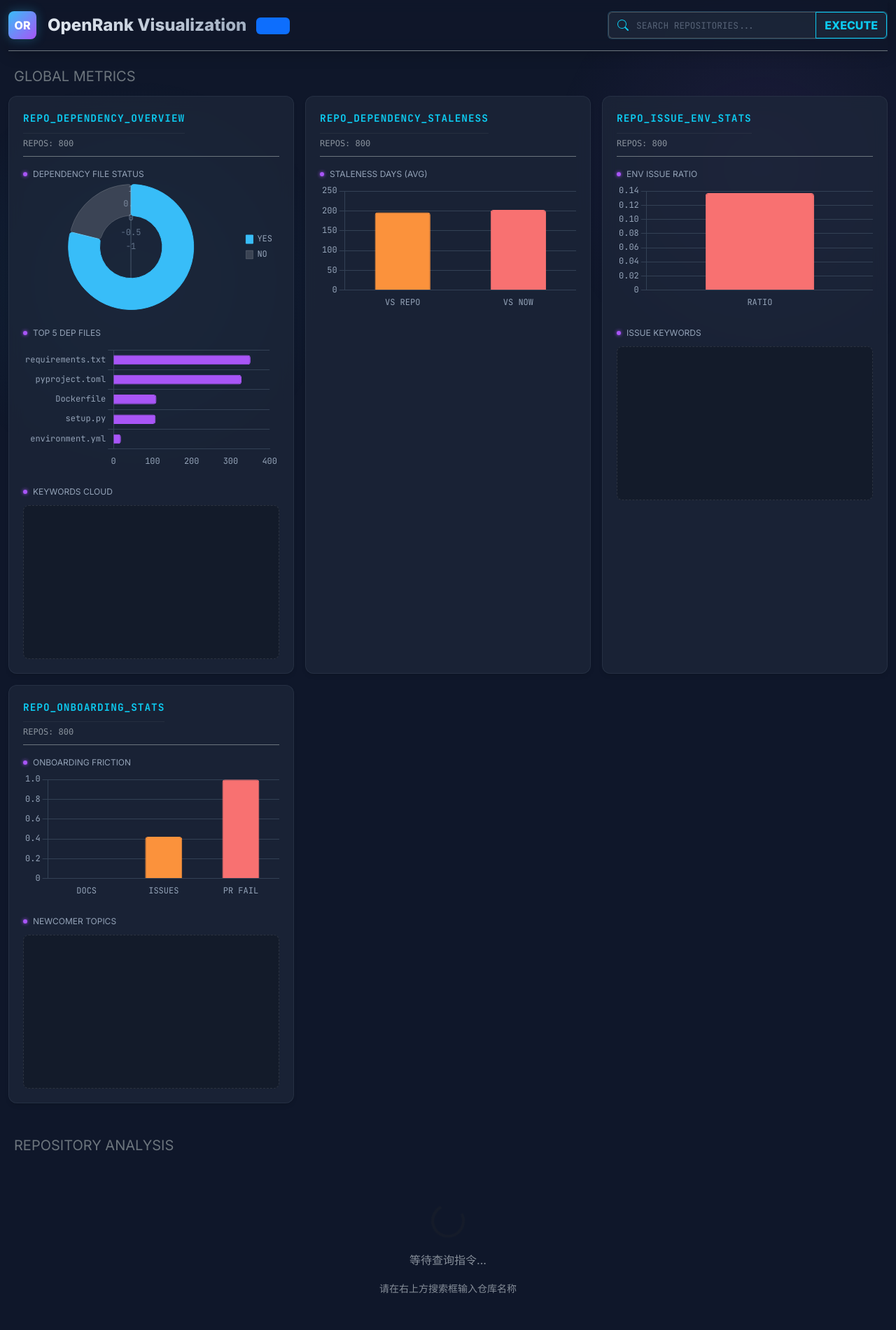
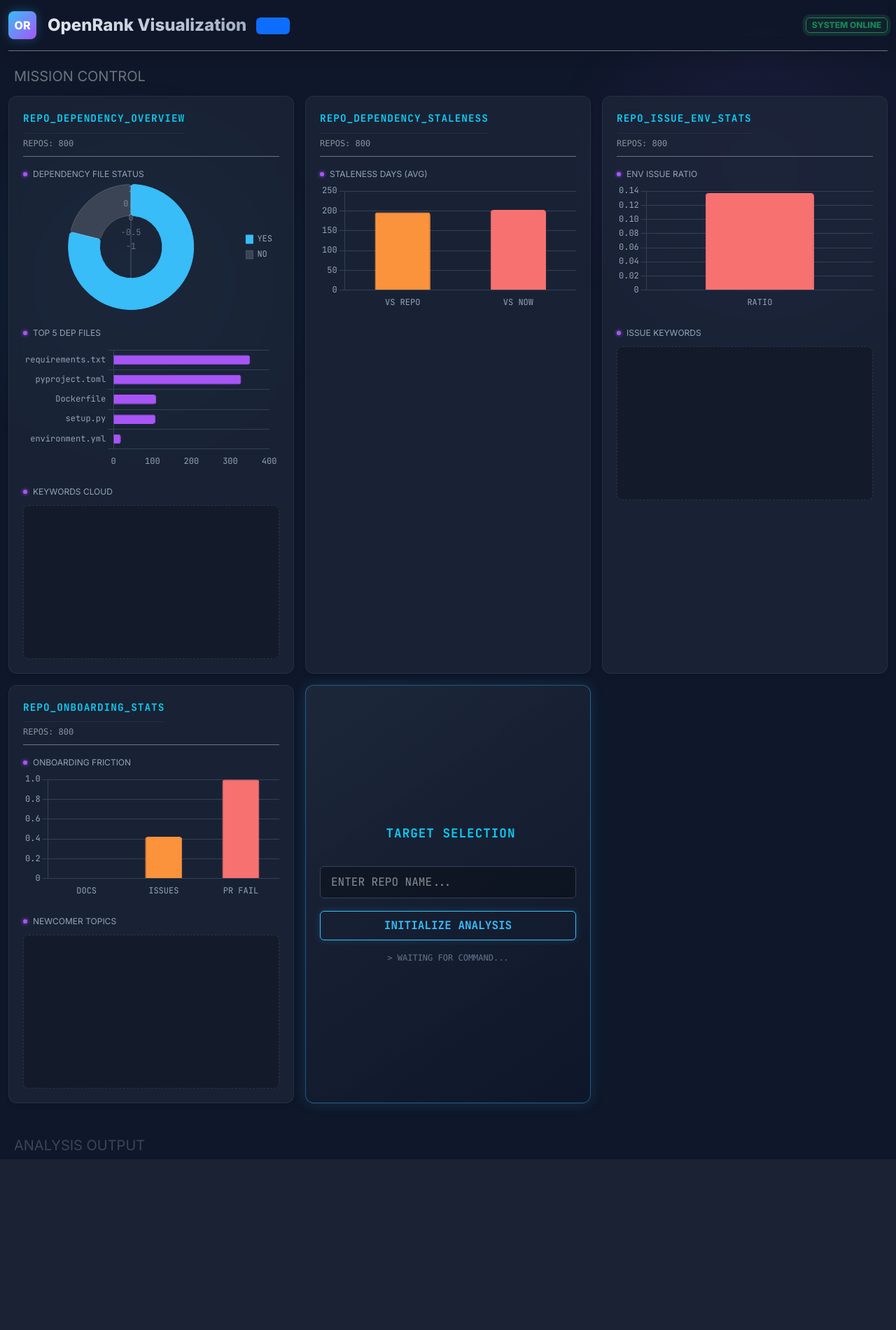
Before and after one commit to SSSSizn/OpenRank, a Flask app: page / in a window 1280 px wide. Shown: the whole page at 70% size. After the commit the page ends 1644 px from the top, so only its background shows below. Run offline with Flask 3, Linux system fonts and the light colour scheme; data that the repository does not hold is empty; some libraries are stand-ins or nearby versions.

Commit message:
基本可以。3+3。

```diff
--- a/webapp/app.py
+++ b/webapp/app.py
@@ -371,7 +371,7 @@
 
 # ===== 硅基流动配置 =====
 # 删掉下划线
-SILICONFLOW_API_KEY = "123"
+SILICONFLOW_API_KEY = "sk-aikhxaddyhhvwodwvcdwwkrvvbqlwglkbigapjvwqjowdbah"
 SILICONFLOW_BASE_URL = "https://api.siliconflow.cn/v1"
 SILICONFLOW_MODEL = "deepseek-ai/DeepSeek-V3.2-Exp"
 
--- a/webapp/static/css/style.css
+++ b/webapp/static/css/style.css
@@ -78,61 +78,13 @@
     -webkit-text-fill-color: transparent;
 }
 
-/* --- 搜索框 --- */
-.search-wrapper {
-    width: 400px;
+.status-pulse {
+    animation: pulse-green 2s infinite;
 }
-.search-wrapper .input-group {
-    background: rgba(30, 41, 59, 0.8);
-    border: 1px solid rgba(56, 189, 248, 0.2);
-    border-radius: 6px;
-    transition: all 0.3s ease;
-}
-.search-wrapper .input-group:focus-within {
-    border-color: var(--primary-glow);
-    box-shadow: 0 0 15px rgba(56, 189, 248, 0.2);
-}
-.search-wrapper input {
-    background: transparent !important;
-    color: white !important;
-    font-family: var(--font-mono);
-    font-size: 0.9rem;
-}
-.search-wrapper input::placeholder {
-    color: rgba(148, 163, 184, 0.5);
-    text-transform: uppercase;
-    font-size: 0.8rem;
-}
-#reposList {
-    position: absolute;
-    top: 100%;
-    left: 0;
-    width: 100%;
-    margin-top: 5px;
-    background: #1e293b;
-    border: 1px solid #334155;
-    border-radius: 6px;
-    max-height: 300px;
-    overflow-y: auto;
-    z-index: 1050;
-    display: none;
-    box-shadow: 0 10px 25px rgba(0,0,0,0.5);
-}
-#reposList div {
-    padding: 10px 15px;
-    color: #cbd5e1;
-    cursor: pointer;
-    font-family: var(--font-mono);
-    font-size: 0.85rem;
-    border-bottom: 1px solid rgba(255,255,255,0.05);
-}
-#reposList div:last-child {
-    border-bottom: none;
-}
-#reposList div:hover {
-    background: #334155;
-    color: var(--primary-glow);
-    padding-left: 20px; /* Slide effect */
+@keyframes pulse-green {
+    0% { box-shadow: 0 0 0 0 rgba(74, 222, 128, 0.4); }
+    70% { box-shadow: 0 0 0 6px rgba(74, 222, 128, 0); }
+    100% { box-shadow: 0 0 0 0 rgba(74, 222, 128, 0); }
 }
 
 /* --- 卡片 (Dashboard Widgets) --- */
@@ -142,7 +94,7 @@
     border-radius: 12px;
     backdrop-filter: blur(10px);
     box-shadow: 0 4px 6px -1px rgba(0, 0, 0, 0.1), 0 2px 4px -1px rgba(0, 0, 0, 0.06);
-    transition: transform 0.2s, box-shadow 0.2s;
+    transition: transform 0.2s, box-shadow 0.2s, border-color 0.2s;
 }
 
 .card:hover {
@@ -159,12 +111,79 @@
     letter-spacing: 1px;
     border-bottom: 1px solid rgba(255,255,255,0.05);
     padding-bottom: 10px;
-    margin-bottom: 1rem; /* Adjust margin for title */
+    margin-bottom: 1rem;
 }
 
 .card-body {
     padding: 1.25rem;
 }
+
+/* --- Search / Action Card Specifics --- */
+.search-card {
+    background: linear-gradient(145deg, rgba(30, 41, 59, 0.9), rgba(15, 23, 42, 0.95));
+    border: 1px solid rgba(56, 189, 248, 0.4); /* Brighter border */
+    box-shadow: 0 0 20px rgba(56, 189, 248, 0.15);
+}
+.search-card:hover {
+    border-color: var(--primary-glow);
+    box-shadow: 0 0 30px rgba(56, 189, 248, 0.25);
+}
+
+.search-input-group {
+    position: relative;
+    z-index: 100;
+}
+.search-input-group input {
+    background: rgba(0, 0, 0, 0.3) !important;
+    border: 1px solid #334155;
+    color: white !important;
+    font-family: var(--font-mono);
+    padding: 10px 15px;
+    border-radius: 6px;
+    margin-bottom: 10px;
+    transition: all 0.3s;
+}
+.search-input-group input:focus {
+    border-color: var(--primary-glow);
+    box-shadow: 0 0 10px rgba(56, 189, 248, 0.2);
+    outline: none;
+}
+.search-hint {
+    font-size: 0.75rem;
+    color: #64748b;
+    margin-top: 10px;
+    display: block;
+    text-align: center;
+}
+
+/* 搜索下拉列表 - 需要在 Card 内部显示正确 */
+#reposList {
+    position: absolute;
+    top: 45px; /* Input height + spacing */
+    left: 0;
+    width: 100%;
+    background: #1e293b;
+    border: 1px solid var(--primary-glow);
+    border-radius: 6px;
+    max-height: 200px;
+    overflow-y: auto;
+    z-index: 9999; /* Ensure it floats above everything */
+    display: none;
+    box-shadow: 0 10px 30px rgba(0,0,0,0.8);
+}
+#reposList div {
+    padding: 8px 12px;
+    color: #cbd5e1;
+    cursor: pointer;
+    font-family: var(--font-mono);
+    font-size: 0.8rem;
+    border-bottom: 1px solid rgba(255,255,255,0.05);
+}
+#reposList div:hover {
+    background: #334155;
+    color: var(--primary-glow);
+}
+
 
 /* --- 图表与可视化 --- */
 .label-text {
@@ -192,13 +211,12 @@
     height: 220px;
     position: relative;
     border-radius: 8px;
-    background: rgba(0,0,0,0.2); /* 轻微深色背景 */
+    background: rgba(0,0,0,0.2);
     border: 1px dashed rgba(255,255,255,0.1);
     margin-top: 10px;
 }
 
-/* --- AI 分析区域 (Terminal Style) --- */
-/* This specific card for AI will override some general .card styles */
+/* --- AI 分析区域 --- */
 #repoAiBox.card {
     background: #000;
     border: 1px solid #333;
@@ -210,9 +228,9 @@
     position: relative;
     min-height: 100px;
     box-shadow: inset 0 0 20px rgba(0,0,0,0.8);
-    overflow: hidden; /* Ensure content stays within */
+    overflow: hidden;
 }
-#repoAiBox.card .card-title { /* Hide the generic card title for AI box */
+#repoAiBox.card .card-title {
     display: none;
 }
 #repoAiBox .ai-terminal-header {
@@ -221,7 +239,7 @@
     font-size: 0.7rem;
     padding: 2px 10px;
     border-bottom: 1px solid #333;
-    margin: -20px -20px 10px -20px; /* Adjust to cover full width of card */
+    margin: -20px -20px 10px -20px;
     display: flex;
     justify-content: space-between;
     align-items: center;
@@ -248,16 +266,25 @@
     background-color: #4ade80;
     color: var(--bg-dark);
 }
-
+.btn-glow-action {
+    background: transparent;
+    border: 1px solid var(--primary-glow);
+    color: var(--primary-glow);
+    box-shadow: 0 0 10px rgba(56, 189, 248, 0.2);
+    font-weight: bold;
+    font-family: var(--font-mono);
+}
+.btn-glow-action:hover {
+    background: var(--primary-glow);
+    color: #0f172a;
+    box-shadow: 0 0 20px rgba(56, 189, 248, 0.6);
+}
 
 /* --- 响应式调整 --- */
 @media (max-width: 768px) {
     .header-glass {
         flex-direction: column;
         gap: 15px;
-    }
-    .search-wrapper {
-        width: 100%;
     }
     .dashboard-container {
         padding: 10px;
--- a/webapp/static/js/main.js
+++ b/webapp/static/js/main.js
@@ -1,6 +1,7 @@
 // --- START OF FILE main.js ---
 
 let files = []
+let allRepos = [] // 缓存仓库列表
 
 // Chart.js 全局 Dark Mode 配置
 Chart.defaults.color = '#94a3b8'; // 文字颜色
@@ -20,13 +21,19 @@
 // 初始化函数
 async function init(){
   try {
+    // 1. 获取文件列表
     const r = await axios.get('/api/files')
     files = r.data
+
+    // 2. 获取仓库列表(用于自动补全)
+    const repoResp = await axios.get('/api/repos-list')
+    allRepos = repoResp.data
 
     const container = document.getElementById('fileSummaries')
     container.innerHTML = '' // 清空容器
 
-    // 串行加载每个文件的摘要
+    // 3. 串行加载每个文件的摘要 (预计5个文件)
+    // 使用 Grid 布局：前3个占第一行，后2个占第二行前两列
     for(const f of files){
       try{
         console.log(`Loading summary for ${f}...`)
@@ -35,15 +42,140 @@
       }catch(e){
         console.warn(`Error loading summary for ${f}`, e)
         const errDiv = document.createElement('div')
-        errDiv.className = 'col-12 text-danger font-monospace'
-        errDiv.textContent = `[ERROR] 加载 ${f} 失败`
+        errDiv.className = 'col-md-6 col-lg-4 col-xl-4 text-danger font-monospace'
+        errDiv.innerHTML = `<div class="card h-100 p-3 border-danger"><div class="card-body">Error loading ${f}</div></div>`
         container.appendChild(errDiv)
       }
     }
+
+    // 4. ***关键修改***：在最后（第6个位置）添加“搜索/控制卡片”
+    renderSearchCard(container);
+
   } catch(e) {
     console.error('Init failed', e)
   }
 }
+
+// --- 渲染搜索控制卡片 (The 6th Card) ---
+function renderSearchCard(container) {
+    const col = document.createElement('div');
+    // 占据 Grid 的第 6 个位置 (3-Column Layout 的第2行第3列)
+    col.className = 'col-md-6 col-lg-4 col-xl-4';
+
+    const card = document.createElement('div');
+    card.className = 'card h-100 search-card'; // 特殊样式类
+
+    const body = document.createElement('div');
+    body.className = 'card-body d-flex flex-column justify-content-center';
+
+    // 卡片内容：标题 + 输入框 + 按钮
+    body.innerHTML = `
+        <div class="card-title text-center text-info fw-bold mb-4" style="border-bottom:none; font-size:1.1rem;">
+            <i class="bi bi-terminal-fill me-2"></i>TARGET SELECTION
+        </div>
+
+        <div class="search-input-group w-100">
+            <input id="gridSearchInput" type="text" class="form-control" placeholder="ENTER REPO NAME..." autocomplete="off">
+            <div id="reposList"></div> <!-- Dropdown Container inside -->
+        </div>
+
+        <button id="gridSearchBtn" class="btn btn-glow-action w-100 py-2 mt-2">
+            INITIALIZE ANALYSIS
+        </button>
+
+        <div class="search-hint mt-3 font-monospace">
+            > WAITING FOR COMMAND...
+        </div>
+    `;
+
+    card.appendChild(body);
+    col.appendChild(card);
+    container.appendChild(col);
+
+    // --- 绑定搜索事件 (Events) ---
+    // 注意：元素现在是动态生成的，需要在插入 DOM 后绑定
+
+    const input = body.querySelector('#gridSearchInput');
+    const btn = body.querySelector('#gridSearchBtn');
+    const listDiv = body.querySelector('#reposList');
+    const hint = body.querySelector('.search-hint');
+
+    // 输入事件 (Auto-complete)
+    input.addEventListener('input', (e) => {
+        const val = e.target.value.trim().toLowerCase();
+        if(val.length < 1){
+            listDiv.style.display = 'none';
+            return;
+        }
+
+        // 简单的过滤逻辑
+        const matches = allRepos.filter(r => r.toLowerCase().includes(val)).slice(0, 8);
+
+        listDiv.innerHTML = '';
+        if(matches.length > 0){
+            listDiv.style.display = 'block';
+            matches.forEach(repo => {
+                const item = document.createElement('div');
+                item.textContent = repo;
+                item.onclick = () => {
+                    input.value = repo;
+                    listDiv.style.display = 'none';
+                    // 点击下拉项直接触发搜索
+                    triggerSearch(repo, hint);
+                }
+                listDiv.appendChild(item);
+            })
+        } else {
+            listDiv.style.display = 'none';
+        }
+    });
+
+    // 按钮点击事件
+    btn.addEventListener('click', () => {
+        const q = input.value.trim();
+        if(q) triggerSearch(q, hint);
+    });
+
+    // 回车事件
+    input.addEventListener('keypress', (e) => {
+        if (e.key === 'Enter') {
+            const q = input.value.trim();
+            if(q) {
+                listDiv.style.display = 'none';
+                triggerSearch(q, hint);
+            }
+        }
+    });
+
+    // 点击外部关闭下拉
+    document.addEventListener('click', (e) => {
+        if(!input.contains(e.target) && !listDiv.contains(e.target)){
+            listDiv.style.display = 'none';
+        }
+    });
+}
+
+// --- 触发搜索并滚动 ---
+function triggerSearch(repoName, hintElement) {
+    if(hintElement) {
+        hintElement.innerHTML = `> EXECUTING QUERY: <span class="text-info">${repoName}</span><br>> PROCESSING DATA...`;
+        hintElement.classList.add('text-pulse');
+    }
+
+    renderRepoDetail(repoName).then(() => {
+        // 渲染完成后滚动到底部
+        const detailSection = document.getElementById('repoDetailSectionTitle');
+        if(detailSection) {
+            // 恢复标题不透明度
+            detailSection.style.opacity = '1';
+            detailSection.scrollIntoView({ behavior: 'smooth', block: 'start' });
+        }
+        if(hintElement) {
+             hintElement.innerHTML = `> ANALYSIS RENDERED.<br>> READY FOR NEXT TARGET.`;
+        }
+    });
+}
+
 
 // --- 通用组件渲染函数 ---
 
@@ -55,7 +187,7 @@
 
     // 1. 创建标题
     const label = document.createElement('div')
-    label.className = 'label-text mt-3' // 增加顶部外边距
+    label.className = 'label-text mt-3'
     label.textContent = title
     container.appendChild(label)
 
@@ -78,13 +210,13 @@
                         return Math.pow(size, 1.1) * 0.8;
                     },
                     fontFamily: 'JetBrains Mono, sans-serif',
-                    color: 'random-light', // 改为浅色随机，适配深色背景
-                    rotateRatio: 0.1,   // 保持轻微旋转
-                    backgroundColor: 'transparent', // 透明背景
+                    color: 'random-light',
+                    rotateRatio: 0.1,
+                    backgroundColor: 'transparent',
                     shrinkToFit: true,
                     drawOutOfBound: false,
-                    minRotation: -Math.PI / 8, // 最小旋转角度
-                    maxRotation: Math.PI / 8,  // 最大旋转角度
+                    minRotation: -Math.PI / 8,
+                    maxRotation: Math.PI / 8,
                 })
             } catch(wcError) {
                 console.warn('WordCloud lib error:', wcError)
@@ -98,7 +230,7 @@
 function renderFileSummary(filename, summary){
   const container = document.getElementById('fileSummaries')
   const col = document.createElement('div')
-  // 调整列宽：在 extra-large 屏幕上显示 3 列，以实现 3+2 的布局
+  // 保持与 Search Card 一致的列宽设置
   col.className = 'col-md-6 col-lg-4 col-xl-4'
 
   const card = document.createElement('div')
@@ -133,7 +265,7 @@
   const neonGreen = '#4ade80';
   const neonOrange = '#fb923c';
   const neonRed = '#f87171';
-  const lightGrey = 'rgba(255,255,255,0.15)'; // 用于背景或次要部分
+  const lightGrey = 'rgba(255,255,255,0.15)';
 
   // 根据不同类型渲染不同图表
   if(summary.type === 'dependency_overview'){
@@ -206,19 +338,19 @@
   let bgColors = color;
   let borderColors = color;
 
-  if (type === 'radar') { // Radar charts usually look better with a filled area
+  if (type === 'radar') {
     if (typeof color === 'string') {
-      bgColors = color; // Already rgba
-      borderColors = color.replace('0.5', '1'); // Make border more solid
-    } else { // Array of colors for radar is rare
+      bgColors = color;
+      borderColors = color.replace('0.5', '1');
+    } else {
       bgColors = color.map(c => c.replace('1)', '0.5)'));
       borderColors = color;
     }
   } else if (type === 'bar' || type === 'doughnut' || type === 'pie') {
-    if (!Array.isArray(color)) { // Single color for bar, doughnut
+    if (!Array.isArray(color)) {
       bgColors = [color];
       borderColors = [color];
-    } else { // Multiple colors
+    } else {
       bgColors = color;
       borderColors = color;
     }
@@ -237,7 +369,7 @@
         borderWidth: 1,
         borderRadius: 4,
         barPercentage: 0.6,
-        fill: type === 'radar' // Fill area for radar chart
+        fill: type === 'radar'
       }]
     },
     options: {
@@ -252,7 +384,7 @@
           }
       },
       scales: (type === 'pie' || type === 'doughnut' || type === 'radar') ? {
-          r: { // Radar specific scale options
+          r: {
             angleLines: { color: '#334155' },
             grid: { color: '#334155' },
             pointLabels: { color: '#cbd5e1' },
@@ -314,7 +446,7 @@
     card.appendChild(contentBody);
 
     col.appendChild(card);
-    return { colElement: col, contentBody: contentBody }; // Return the column and its content div
+    return { colElement: col, contentBody: contentBody };
 }
 
 
@@ -324,15 +456,15 @@
 
     // Update UI state for current repo badge
     const badge = document.getElementById('currentRepoBadge')
-    badge.classList.remove('d-none', 'bg-dark', 'text-secondary')
+    badge.classList.remove('d-none', 'bg-dark', 'text-secondary', 'bg-danger')
     badge.classList.add('bg-info', 'text-dark', 'shadow-sm')
     badge.textContent = fullName.toUpperCase()
 
     const r = await axios.get('/api/repo', { params:{ full_name: fullName } })
     const d = r.data
     const container = document.getElementById('repoDetail')
-    container.innerHTML = '' // Clear existing content
-    // repoDetail itself is already a row (see index.html)
+    container.innerHTML = ''
+
 
     // Remove empty state if it exists
     const emptyState = container.querySelector('.empty-state');
@@ -354,7 +486,7 @@
     const leftPanelCol = document.createElement('div');
     leftPanelCol.className = 'col-lg-8';
     const leftPanelRow = document.createElement('div');
-    leftPanelRow.className = 'row g-4'; // Nested row for cards inside left panel
+    leftPanelRow.className = 'row g-4';
     leftPanelCol.appendChild(leftPanelRow);
     container.appendChild(leftPanelCol);
 
@@ -362,7 +494,7 @@
     const rightPanelCol = document.createElement('div');
     rightPanelCol.className = 'col-lg-4';
     const rightPanelRow = document.createElement('div');
-    rightPanelRow.className = 'row g-4'; // Nested row for cards inside right panel
+    rightPanelRow.className = 'row g-4';
     rightPanelCol.appendChild(rightPanelRow);
     container.appendChild(rightPanelCol);
 
@@ -395,13 +527,13 @@
         leftPanelRow.appendChild(colElement);
 
         createChart(contentBody, 'radar', 'COVERAGE RATIO', ['MISSING', 'REDUNDANT'],
-            [imp.missing_ratio||0, imp.redundant_ratio||0], 'rgba(168, 85, 247, 0.6)') // Neon Purple for Radar
+            [imp.missing_ratio||0, imp.redundant_ratio||0], 'rgba(168, 85, 247, 0.6)')
     }
 
     // 3. Dependency Word Clouds (Combined into a separate card in leftPanelRow)
     if( (viz.dependency_overview && viz.dependency_overview.dependency_files) ||
         (viz.import_vs_requirements && viz.import_vs_requirements.imports) ) {
-        const { colElement, contentBody } = createDashboardCard('Keywords & Modules', 'col-12'); // Full width for word clouds
+        const { colElement, contentBody } = createDashboardCard('Keywords & Modules', 'col-12');
         leftPanelRow.appendChild(colElement);
 
         if(viz.dependency_overview && viz.dependency_overview.dependency_files){
@@ -531,55 +663,6 @@
   }
 }
 
-// --- 事件监听与搜索逻辑 ---
-
 document.addEventListener('DOMContentLoaded', ()=>{
   init()
-
-  // 搜索自动补全逻辑
-  let allRepos = []
-  axios.get('/api/repos-list').then(r => allRepos = r.data)
-
-  const input = document.getElementById('searchInput')
-  const listDiv = document.getElementById('reposList')
-  const form = document.getElementById('searchForm')
-
-  input.addEventListener('input', (e)=>{
-      const val = e.target.value.trim().toLowerCase()
-      if(val.length < 1){
-          listDiv.style.display = 'none'
-          return
-      }
-      const matches = allRepos.filter(r => r.toLowerCase().includes(val)).slice(0, 10) // Limit to 10 suggestions
-      listDiv.innerHTML = ''
-      if(matches.length > 0){
-          listDiv.style.display = 'block'
-          matches.forEach(repo => {
-              const item = document.createElement('div')
-              item.textContent = repo
-              item.onclick = () => {
-                  input.value = repo
-                  listDiv.style.display = 'none'
-                  renderRepoDetail(repo)
-              }
-              listDiv.appendChild(item)
-          })
-      } else {
-          listDiv.style.display = 'none'
-      }
-  })
-
-  // 点击外部关闭下拉
-  document.addEventListener('click', (e) => {
-      if(!form.contains(e.target)){
-          listDiv.style.display = 'none'
-      }
-  })
-
-  document.getElementById('searchBtn').addEventListener('click', async ()=>{
-    const q = input.value.trim()
-    if(q) {
-        renderRepoDetail(q)
-    }
-  })
 })
--- a/webapp/templates/index.html
+++ b/webapp/templates/index.html
@@ -16,55 +16,42 @@
 
     <div class="container-fluid dashboard-container">
 
-      <!-- 顶部导航栏 -->
+      <!-- 顶部导航栏 (简化版，仅保留 Logo) -->
       <header class="d-flex justify-content-between align-items-center py-3 mb-4 border-bottom border-secondary header-glass">
         <div class="d-flex align-items-center">
           <div class="logo-box me-3">OR</div>
           <h1 class="h4 m-0 fw-bold text-gradient">OpenRank Visualization <span class="badge bg-primary ms-2" style="font-size: 0.6em; vertical-align: middle;">PRO</span></h1>
         </div>
-
-        <div class="search-wrapper position-relative">
-          <form id="searchForm" class="d-flex" onsubmit="return false;">
-            <div class="input-group">
-              <span class="input-group-text bg-transparent border-end-0 text-info">
-                <svg xmlns="http://www.w3.org/2000/svg" width="16" height="16" fill="currentColor" class="bi bi-search" viewBox="0 0 16 16"><path d="M11.742 10.344a6.5 6.5 0 1 0-1.397 1.398h-.001c.03.04.062.078.098.115l3.85 3.85a1 1 0 0 0 1.415-1.414l-3.85-3.85a1.007 1.007 0 0 0-.115-.1zM12 6.5a5.5 5.5 0 1 1-11 0 5.5 5.5 0 0 1 11 0z"/></svg>
-              </span>
-              <input id="searchInput" class="form-control border-start-0 ps-0 text-white" placeholder="SEARCH REPOSITORIES..." autocomplete="off">
-              <button id="searchBtn" class="btn btn-outline-info fw-bold">EXECUTE</button>
-            </div>
-          </form>
-          <!-- 搜索下拉结果容器 -->
-          <div id="reposList" class="dropdown-menu-dark"></div>
+        <!-- 搜索框已移至下方 Dashboard Grid 中 -->
+        <div class="d-flex align-items-center">
+             <span id="systemStatusBadge" class="badge bg-success bg-opacity-10 text-success border border-success status-pulse">SYSTEM ONLINE</span>
         </div>
       </header>
 
       <!-- 主要内容区 -->
       <div class="row g-4">
 
-        <!-- 左侧/顶部：数据概览 (Summary) -->
+        <!-- 数据概览 Grid (包含 5个数据卡片 + 1个搜索控制卡片) -->
         <div class="col-12">
           <div class="section-header mb-3">
-            <h5 class="text-uppercase text-secondary ls-1"><i class="bi bi-grid-3x3-gap-fill me-2"></i>Global Metrics</h5>
+            <h5 class="text-uppercase text-secondary ls-1"><i class="bi bi-grid-3x3-gap-fill me-2"></i>Mission Control</h5>
           </div>
           <div id="fileSummaries" class="row g-3">
-            <!-- 动态生成 -->
+            <!-- JS 将在此处生成 5 个数据卡片 -->
+            <!-- JS 将在此处生成第 6 个 Search Card -->
           </div>
         </div>
 
-        <!-- 底部/详情：仓库详情 (Detail) -->
+        <!-- 底部/详情：仓库详情 (Detail) - 初始隐藏或为空 -->
         <div class="col-12">
-          <div class="section-header mt-4 mb-3 d-flex align-items-center justify-content-between">
-            <h5 class="text-uppercase text-secondary ls-1"><i class="bi bi-cpu-fill me-2"></i>Repository Analysis</h5>
-            <span id="currentRepoBadge" class="badge bg-dark border border-secondary text-secondary d-none">NO REPO SELECTED</span>
+          <div id="repoDetailSectionTitle" class="section-header mt-4 mb-3 d-flex align-items-center justify-content-between" style="opacity: 0.5;">
+            <h5 class="text-uppercase text-secondary ls-1"><i class="bi bi-cpu-fill me-2"></i>Analysis Output</h5>
+            <span id="currentRepoBadge" class="badge bg-dark border border-secondary text-secondary d-none">NO TARGET</span>
           </div>
 
           <!-- 详情渲染区 -->
           <div id="repoDetail" class="repo-detail-wrapper row g-4">
-             <div class="text-center text-muted py-5 empty-state col-12">
-                <div class="spinner-border text-dark mb-3" role="status" style="width: 3rem; height: 3rem; opacity: 0.3;"></div>
-                <p>等待查询指令...</p>
-                <small>请在右上方搜索框输入仓库名称</small>
-             </div>
+             <!-- 内容将由 JS 动态填充 -->
           </div>
         </div>
 
```
